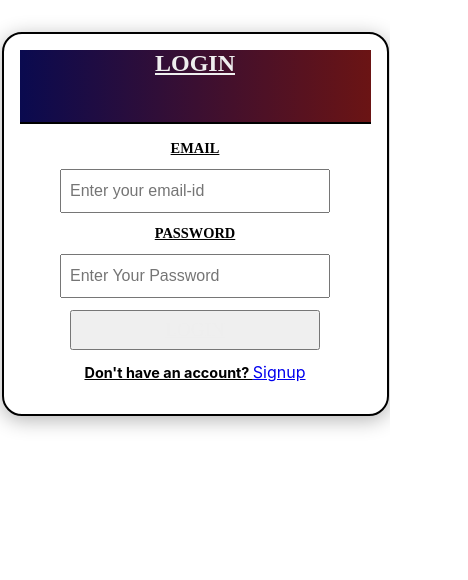
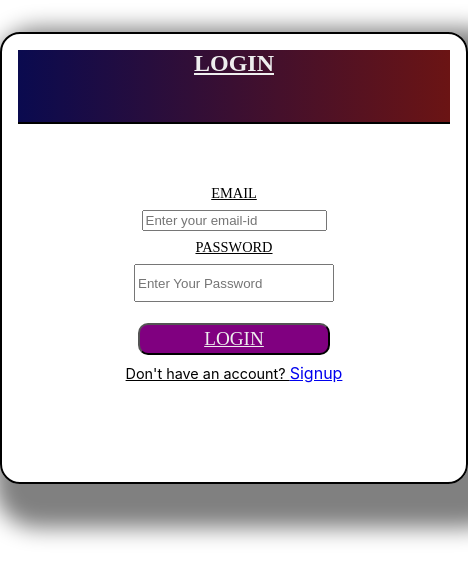
Before and after one commit to Sayan20242004/mern-online-shop, a React (Create React App) app in the folder frontend/: page /login in a window 390 px wide. Shown: the top 580 px of the page, 468 px wide, since content can reach past the window. Built offline with nearby package versions, Linux system fonts and the light colour scheme.

Commit message:
Fix: Improved responsive login layout and bold text style

```diff
--- a/frontend/src/App.css
+++ b/frontend/src/App.css
@@ -1,12 +1,12 @@
 .Log_box {
-  width: 90%;
-  max-width: 400px;
-  margin: 3rem auto;
-  padding: 1rem;
+  width: 27rem;
+  height: 26rem;
   border: 2px solid #000;
+  margin-left: 25rem;
+  margin-top: 6rem;
   border-radius: 40px;
-  box-shadow: 0 4px 20px rgba(0, 0, 0, 0.3);
-  background-color: #fff;
+  overflow: hidden;
+  box-shadow: 18px 20px 22px 24px grey;
 }
 .sign_head{
   height: 4.5rem;
@@ -23,19 +23,20 @@
   text-transform: uppercase;
 }
 .det_box {
-  width: 100%;
+  height: 20rem;
   display: flex;
   flex-direction: column;
   align-items: center;
-  gap: 0.75rem;
-  padding: 1rem 0;
+  justify-content: center;
+  gap: 0.5rem;
+  border-radius: 40px;
 }
 .write_1 {
   font-size: 1rem;
   font-family: 'Times New Roman', Times, serif;
   color: #000;
   text-decoration: underline;
-  font-weight: bold;         /* fixed this */
+  font-style: bold;
   text-transform: uppercase;
   text-align: center;
 }
@@ -43,16 +44,22 @@
   width: 12rem;
   height: 2rem;
 }
-.Email,
-.password,
+.name {
+  width: 12rem;
+  height: 2rem;
+}
+.password {
+  width: 12rem;
+  height: 2rem;
+}
 .sub_but {
-  width: 100%;
-  max-width: 250px;
-  height: 2.5rem;
-  padding: 0 0.5rem;
-  font-size: 1rem;
+  width: 12rem;
+  height: 2rem;
+  margin-top: 0.8rem;
+  background-color: purple;
+  border-radius: 10px;
 }
-.but_wr{
+.but_wr {
   font-size: 1.2rem;
   font-family: 'Times New Roman', Times, serif;
   text-decoration: underline;
@@ -64,14 +71,15 @@
   font-size: 1rem;
   color: #000;
   text-decoration: underline;
-  font-weight: bold;         /* fixed this */
+  font-style: bold;
 }
+
 .item_cont{
   border: 2px solid #eee;
 }
-.head_cont{
+.head_cont {
   height: 6.5rem;
-  background-image: linear-gradient(to right,rgb(124, 190, 211),#eee);
+  background-image: linear-gradient(to right, rgb(124, 190, 211), #eee);
   border-bottom: 2px solid #000;
   display: flex;
   justify-content: space-between;
@@ -136,6 +144,9 @@
 
   .sub_but {
     font-size: 1rem;
+    background-color: purple;
+    border-radius: 10px;
+    color: #eee;
   }
 
   .write_1,
```
